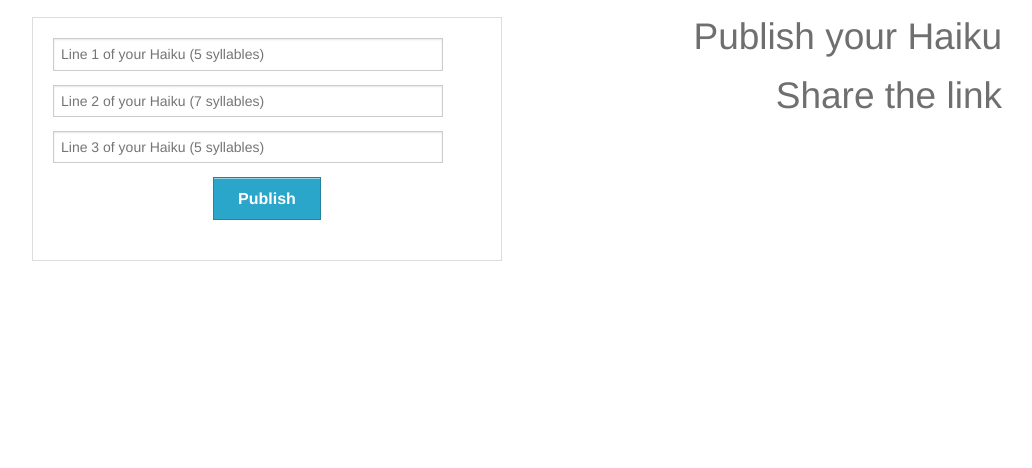
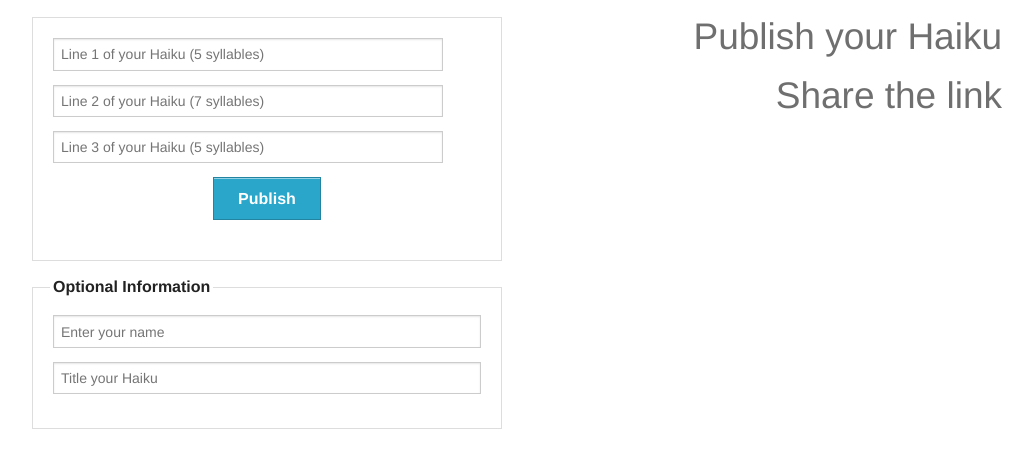
Before and after one commit to aareet/hajku, a Flask app: page / in a window 1280 px wide. Shown: the part 84-552 px from the top of the page, without its empty margins (123-1155 px from the left). Run offline with Flask 2, Linux system fonts and the light colour scheme.

Commit message:
Added title and author support optionally

```diff
--- a/app.py
+++ b/app.py
@@ -25,6 +25,9 @@ def submit_hajku():
             hajku[line] = str(request.form[line])
 
         hajku["created_on"] = datetime.utcnow()
+        hajku["author"] = str(request.form["author"])
+        hajku["title"] = str(request.form["title"])
+
         objectid = db.haikus.save(hajku)
         print str(objectid)
 
@@ -44,6 +47,9 @@ def view_hajku():
         haiku[line] = myhaiku[line]
         print line
 
+    haiku["author"] = myhaiku["author"] if "author" in myhaiku else None
+    haiku["title"] = myhaiku["title"] if "title" in myhaiku else None
+
     return render_template("view.html", haiku=haiku)
     #return json.dumps(myhaiku, default=json_util.default)
 
--- a/templates/index.html
+++ b/templates/index.html
@@ -13,7 +13,6 @@
                           <label for="line1" id="line1Syllables" class="right inline"></label>
                         </div>
                     </div>
-
                     <div class="row">
                         <div class="large-11 columns">
                             <input type="text" placeholder="Line 2 of your Haiku (7 syllables)" name="line2" id="line2" onblur="validateName(name, 7)"/>
@@ -34,6 +33,19 @@
                     <div class="row">
                         <div class="large 11 columns">
                             <span id="InputError" style="display: none;">Only letters are allowed</span>
+                        </div>
+                    </div>
+                </fieldset>
+                <fieldset>
+                    <legend>Optional Information</legend>
+                    <div class="row">
+                        <div class="large-12 columns">
+                            <input type="text" placeholder="Enter your name" name="author" id="author"/>
+                        </div>
+                    </div>
+                    <div class="row">
+                        <div class="large-12 columns">
+                            <input type="text" placeholder="Title your Haiku" name="title" id="title"/>
                         </div>
                     </div>
                 </fieldset>
```
Also changed, not shown: templates/view.html (+12 -1 lines).
